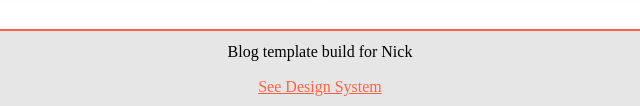
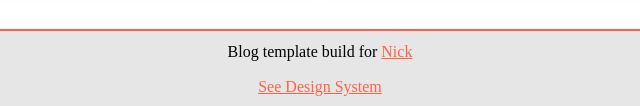
Before and after one commit to nickchow2020/antra_project1, a plain HTML site: page index.html in a window 1280 px wide. Shown: the part 821-927 px from the top of the page, 320-960 px from the left. Drawn offline with Linux system fonts and the light colour scheme.

Commit message:
update nick author tag

```diff
--- a/index.html
+++ b/index.html
@@ -90,7 +90,7 @@
 
     <footer>
       <div>
-        <p>Blog template build for Nick</p>
+        <p>Blog template build for <a href="">Nick</a></p>
         <a href="">See Design System</a>
       </div>
     </footer>
```
